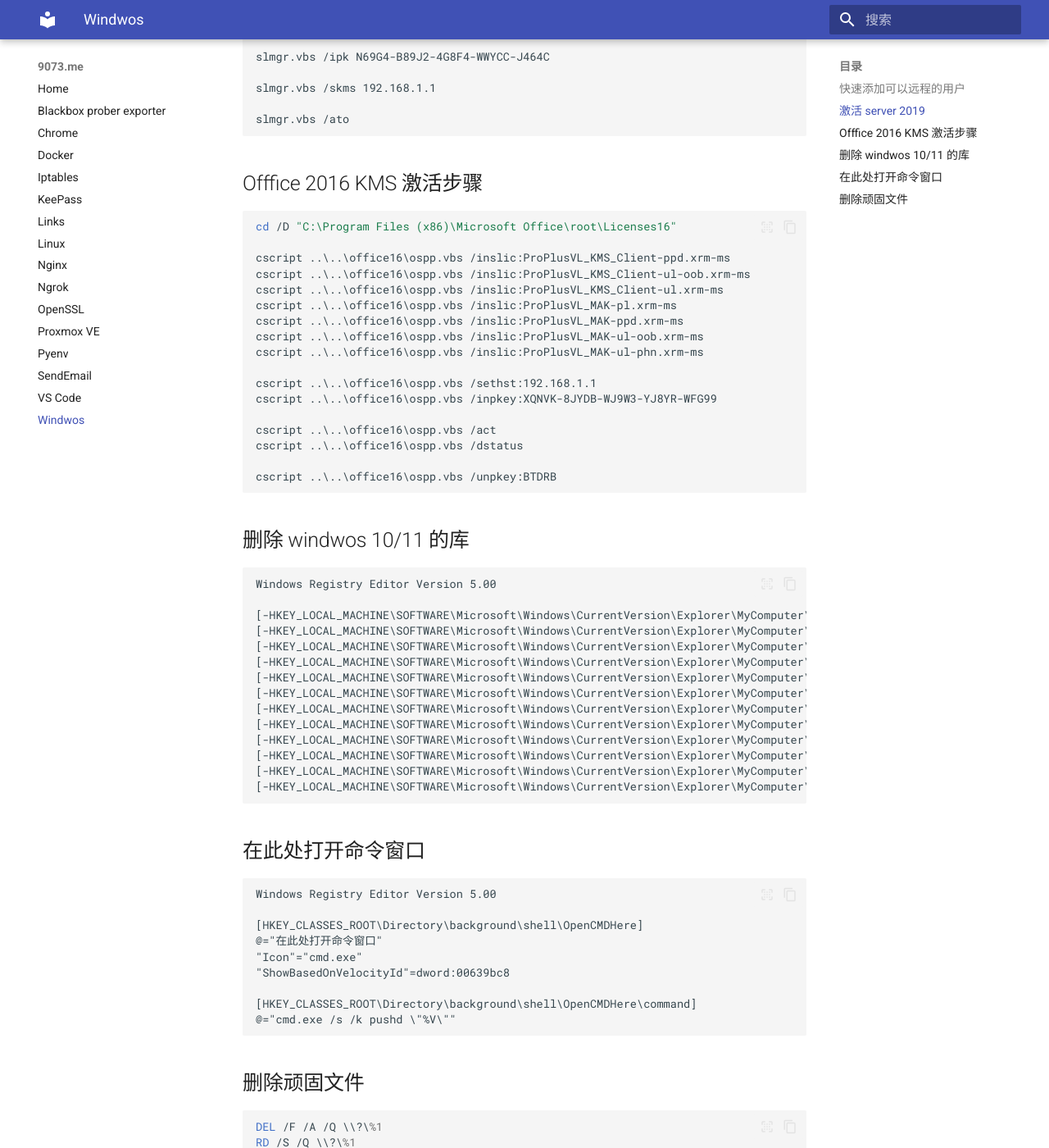
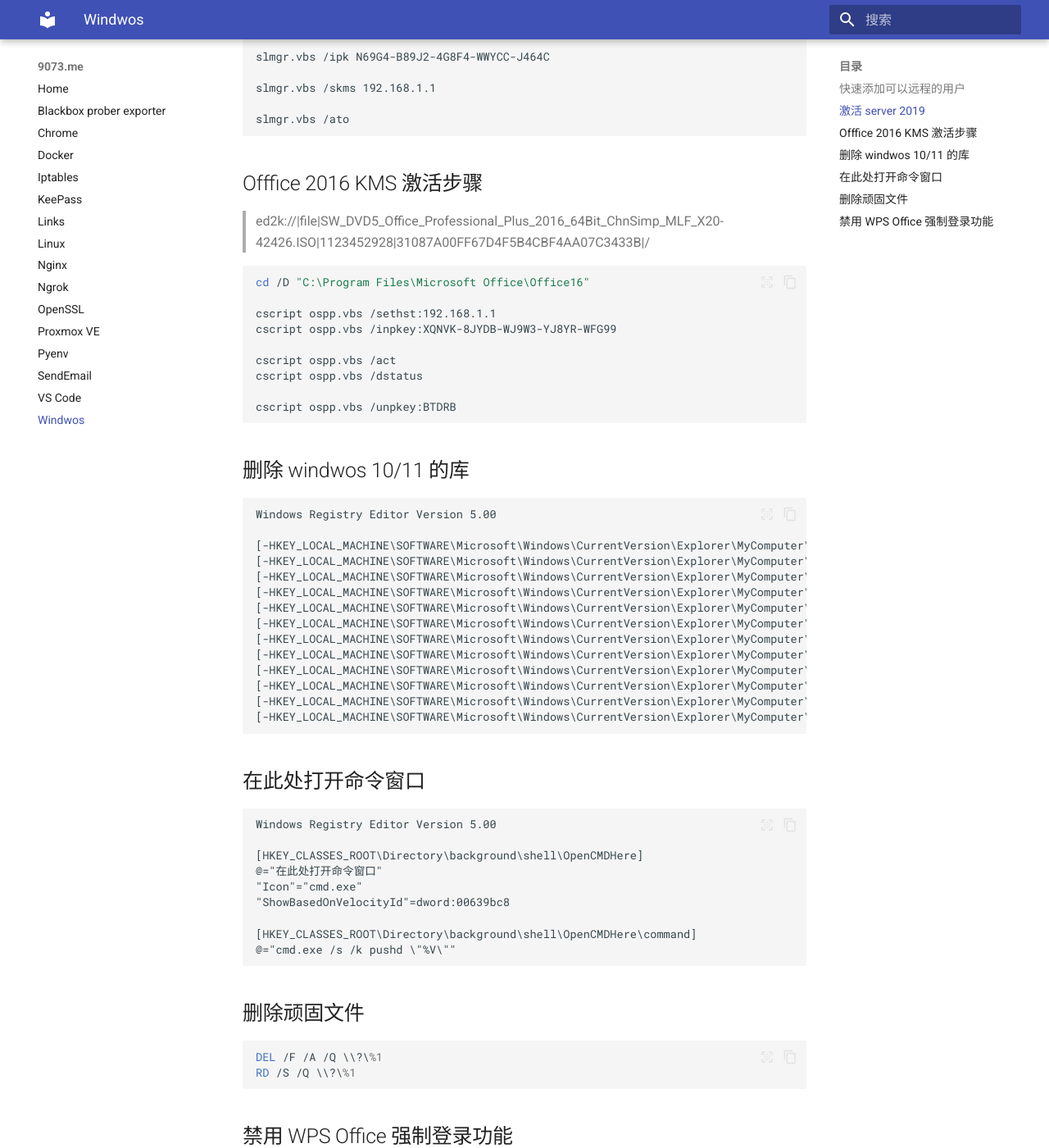
Before and after one commit to zen9073/zen9073.github.io, an MkDocs documentation site: the page built from docs/windows.md, in a window 1280 px wide and 1400 px high, scrolled down 388 px. Shown: the whole window at 82% size. Built offline with MkDocs 1.6.1 and Material for MkDocs 9.7.7, drawn with Linux system fonts in a browser that asks for light colours; some of the changed text lies outside the part shown.

Commit message:
更新 Windows 下 office 软件信息

````diff
--- a/docs/windows.md
+++ b/docs/windows.md
@@ -22,24 +22,19 @@
 
 ## Offfice 2016 KMS 激活步骤
 
+> ed2k://|file|SW_DVD5_Office_Professional_Plus_2016_64Bit_ChnSimp_MLF_X20-42426.ISO|1123452928|31087A00FF67D4F5B4CBF4AA07C3433B|/
+
 ```bat
-cd /D "C:\Program Files (x86)\Microsoft Office\root\Licenses16"
 
-cscript ..\..\office16\ospp.vbs /inslic:ProPlusVL_KMS_Client-ppd.xrm-ms
-cscript ..\..\office16\ospp.vbs /inslic:ProPlusVL_KMS_Client-ul-oob.xrm-ms
-cscript ..\..\office16\ospp.vbs /inslic:ProPlusVL_KMS_Client-ul.xrm-ms
-cscript ..\..\office16\ospp.vbs /inslic:ProPlusVL_MAK-pl.xrm-ms
-cscript ..\..\office16\ospp.vbs /inslic:ProPlusVL_MAK-ppd.xrm-ms
-cscript ..\..\office16\ospp.vbs /inslic:ProPlusVL_MAK-ul-oob.xrm-ms
-cscript ..\..\office16\ospp.vbs /inslic:ProPlusVL_MAK-ul-phn.xrm-ms
+cd /D "C:\Program Files\Microsoft Office\Office16"
 
-cscript ..\..\office16\ospp.vbs /sethst:192.168.1.1
-cscript ..\..\office16\ospp.vbs /inpkey:XQNVK-8JYDB-WJ9W3-YJ8YR-WFG99
+cscript ospp.vbs /sethst:192.168.1.1
+cscript ospp.vbs /inpkey:XQNVK-8JYDB-WJ9W3-YJ8YR-WFG99
 
-cscript ..\..\office16\ospp.vbs /act
-cscript ..\..\office16\ospp.vbs /dstatus
+cscript ospp.vbs /act
+cscript ospp.vbs /dstatus
 
-cscript ..\..\office16\ospp.vbs /unpkey:BTDRB
+cscript ospp.vbs /unpkey:BTDRB
 
 ```
 
@@ -82,3 +77,12 @@
 DEL /F /A /Q \\?\%1
 RD /S /Q \\?\%1
 ```
+
+## 禁用 WPS Office 强制登录功能
+
+```
+Windows Registry Editor Version 5.00
+
+[HKEY_CURRENT_USER\Software\kingsoft\Office\6.0\plugins\officespace\flogin]
+"enableForceLoginForFirstInstallDevice"="false"
+```
````
